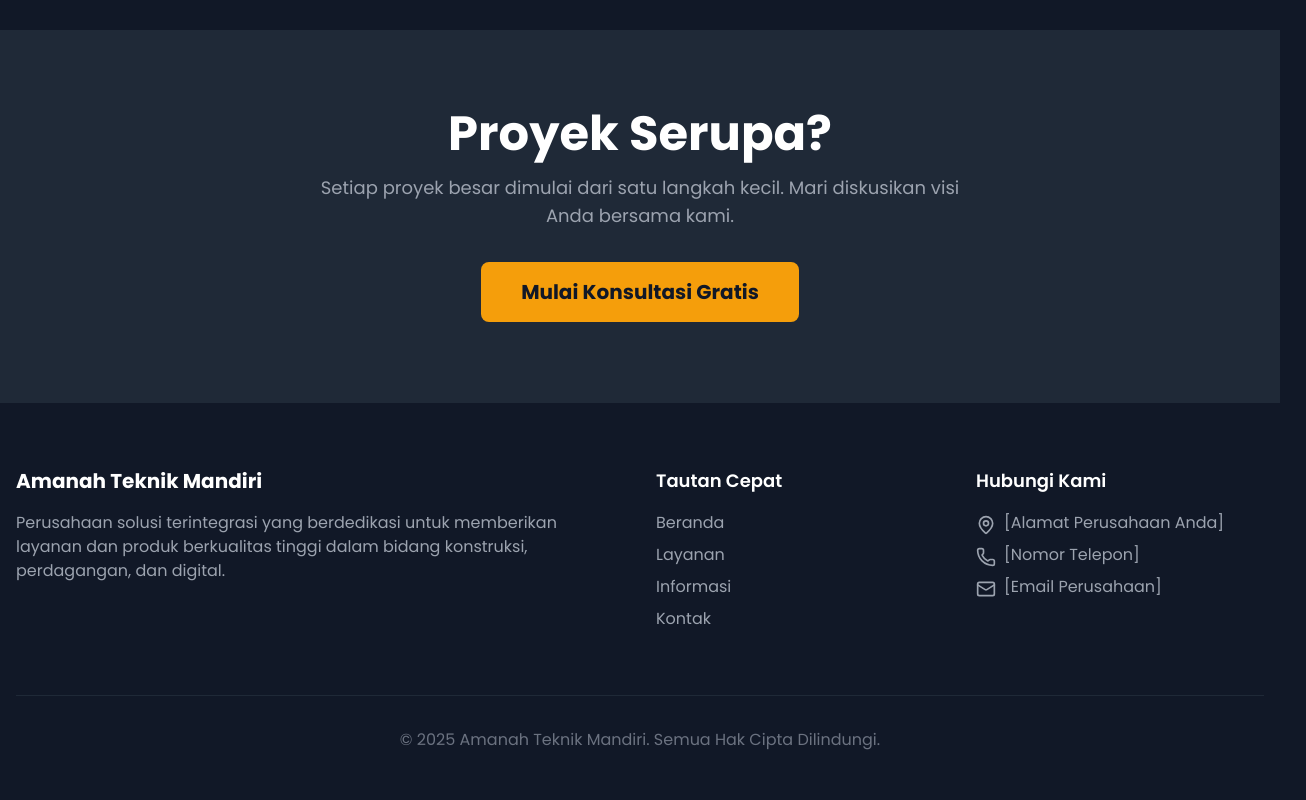
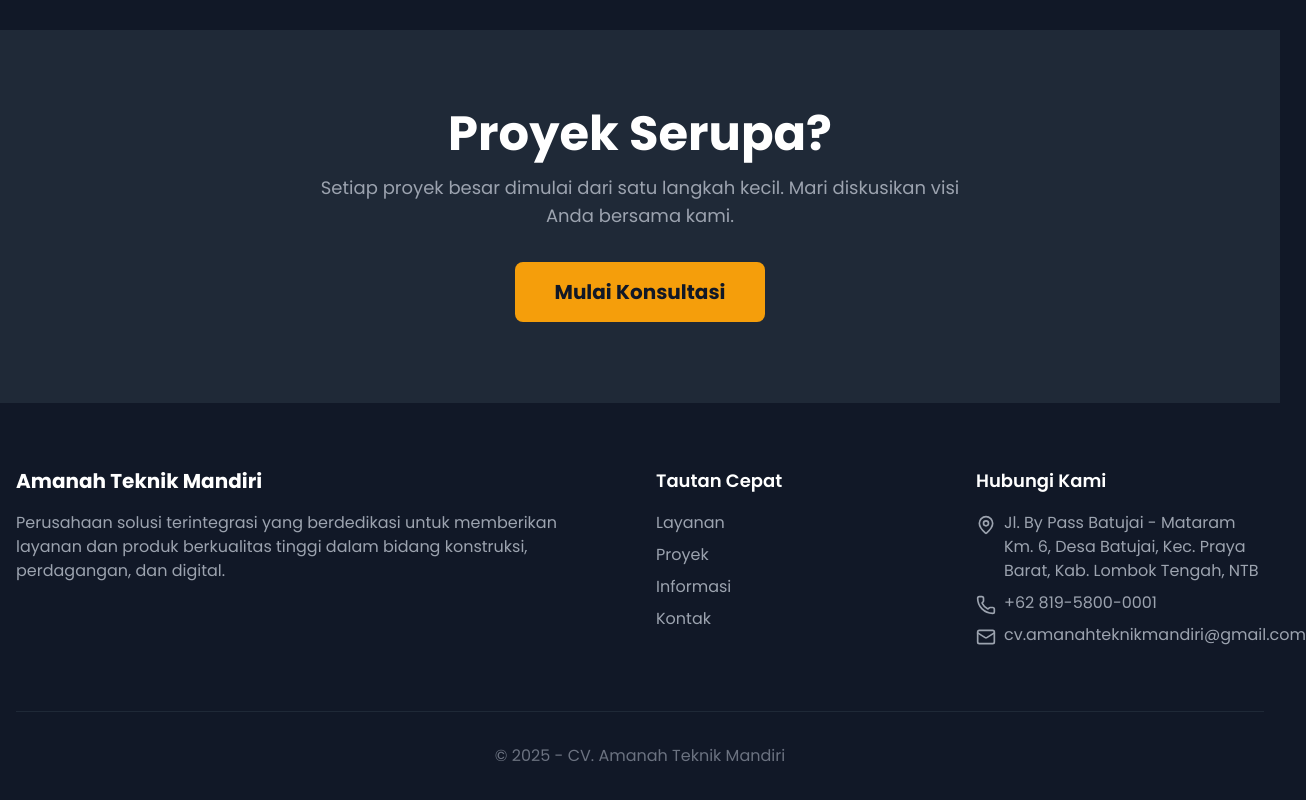
Before and after one commit to cv-atm/cv-atm.github.io, a plain HTML site: page proyek.html in a window 1280 px wide. Shown: the part 752-1552 px from the top of the page, 1306 px wide, since content can reach past the window. Drawn offline with nearby package versions, Linux system fonts and the light colour scheme.

Commit message:
Update proyek.html

```diff
--- a/proyek.html
+++ b/proyek.html
@@ -228,7 +228,7 @@
                 <div class="text-center reveal">
                     <h2 class="text-4xl md:text-5xl font-bold text-white">Proyek Serupa?</h2>
                     <p class="mt-4 text-lg text-gray-400 max-w-2xl mx-auto mb-8">Setiap proyek besar dimulai dari satu langkah kecil. Mari diskusikan visi Anda bersama kami.</p>
-                    <a href="kontak.html" class="bg-amber-500 text-gray-900 font-bold py-4 px-10 rounded-lg text-xl hover:bg-amber-600 transition-transform transform hover:scale-105 inline-block">Mulai Konsultasi Gratis</a>
+                    <a href="/kontak" class="bg-amber-500 text-gray-900 font-bold py-4 px-10 rounded-lg text-xl hover:bg-amber-600 transition-transform transform hover:scale-105 inline-block">Mulai Konsultasi</a>
                 </div>
             </div>
         </section>
@@ -238,30 +238,33 @@
     <footer class="bg-gray-900 border-t border-gray-800">
         <div class="container mx-auto px-4 py-16">
             <div class="grid grid-cols-1 md:grid-cols-4 gap-8">
+                <!-- About -->
                 <div class="col-span-1 md:col-span-2">
                     <h3 class="text-xl font-bold text-white mb-4">Amanah Teknik Mandiri</h3>
                     <p class="text-gray-400 pr-8">Perusahaan solusi terintegrasi yang berdedikasi untuk memberikan layanan dan produk berkualitas tinggi dalam bidang konstruksi, perdagangan, dan digital.</p>
                 </div>
+                <!-- Quick Links -->
                 <div>
                     <h3 class="text-lg font-semibold text-white mb-4">Tautan Cepat</h3>
                     <ul class="space-y-2">
-                         <li><a href="index.html" class="text-gray-400 hover:text-amber-400 transition">Beranda</a></li>
-                        <li><a href="layanan.html" class="text-gray-400 hover:text-amber-400 transition">Layanan</a></li>
-                        <li><a href="informasi.html" class="text-gray-400 hover:text-amber-400 transition">Informasi</a></li>
-                        <li><a href="kontak.html" class="text-gray-400 hover:text-amber-400 transition">Kontak</a></li>
+                        <li><a href="/layanan" class="text-gray-400 hover:text-amber-400 transition">Layanan</a></li>
+                        <li><a href="/proyek" class="text-gray-400 hover:text-amber-400 transition">Proyek</a></li>
+                        <li><a href="/informasi" class="text-gray-400 hover:text-amber-400 transition">Informasi</a></li>
+                        <li><a href="/kontak" class="text-gray-400 hover:text-amber-400 transition">Kontak</a></li>
                     </ul>
                 </div>
+                <!-- Contact -->
                 <div>
                     <h3 class="text-lg font-semibold text-white mb-4">Hubungi Kami</h3>
                     <ul class="space-y-2 text-gray-400">
-                        <li class="flex items-start"><i data-lucide="map-pin" class="w-5 h-5 mr-2 mt-1 flex-shrink-0"></i> [Alamat Perusahaan Anda]</li>
-                        <li class="flex items-start"><i data-lucide="phone" class="w-5 h-5 mr-2 mt-1 flex-shrink-0"></i> [Nomor Telepon]</li>
-                        <li class="flex items-start"><i data-lucide="mail" class="w-5 h-5 mr-2 mt-1 flex-shrink-0"></i> [Email Perusahaan]</li>
+                        <li class="flex items-start"><i data-lucide="map-pin" class="w-5 h-5 mr-2 mt-1 flex-shrink-0"></i> Jl. By Pass Batujai - Mataram Km. 6, Desa Batujai, Kec. Praya Barat, Kab. Lombok Tengah, NTB</li>
+                        <li class="flex items-start"><i data-lucide="phone" class="w-5 h-5 mr-2 mt-1 flex-shrink-0"></i> +62 819-5800-0001</li>
+                        <li class="flex items-start"><i data-lucide="mail" class="w-5 h-5 mr-2 mt-1 flex-shrink-0"></i> cv.amanahteknikmandiri@gmail.com</li>
                     </ul>
                 </div>
             </div>
             <div class="mt-16 border-t border-gray-800 pt-8 text-center text-gray-500">
-                <p>&copy; <span id="year"></span> Amanah Teknik Mandiri. Semua Hak Cipta Dilindungi.</p>
+                <p>&copy; <span id="year"></span> - CV. Amanah Teknik Mandiri</p>
             </div>
         </div>
     </footer>
```
